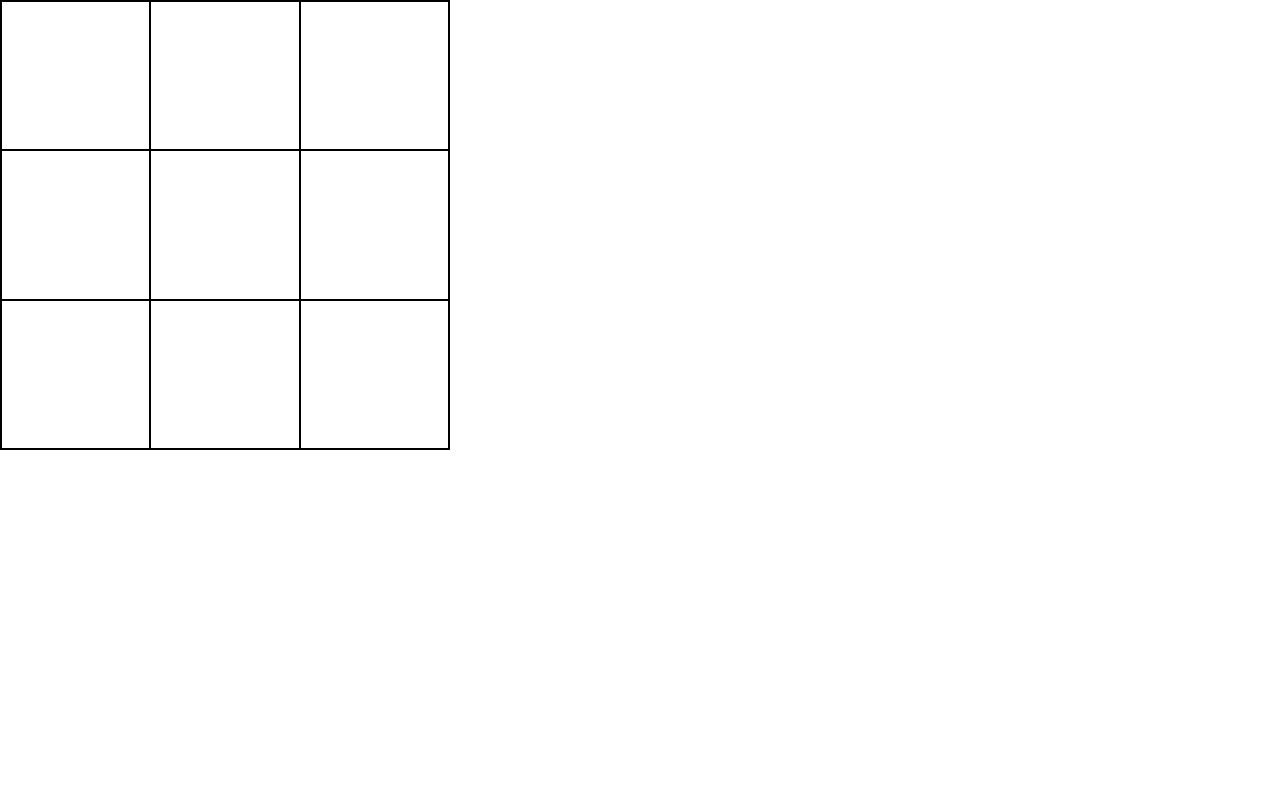
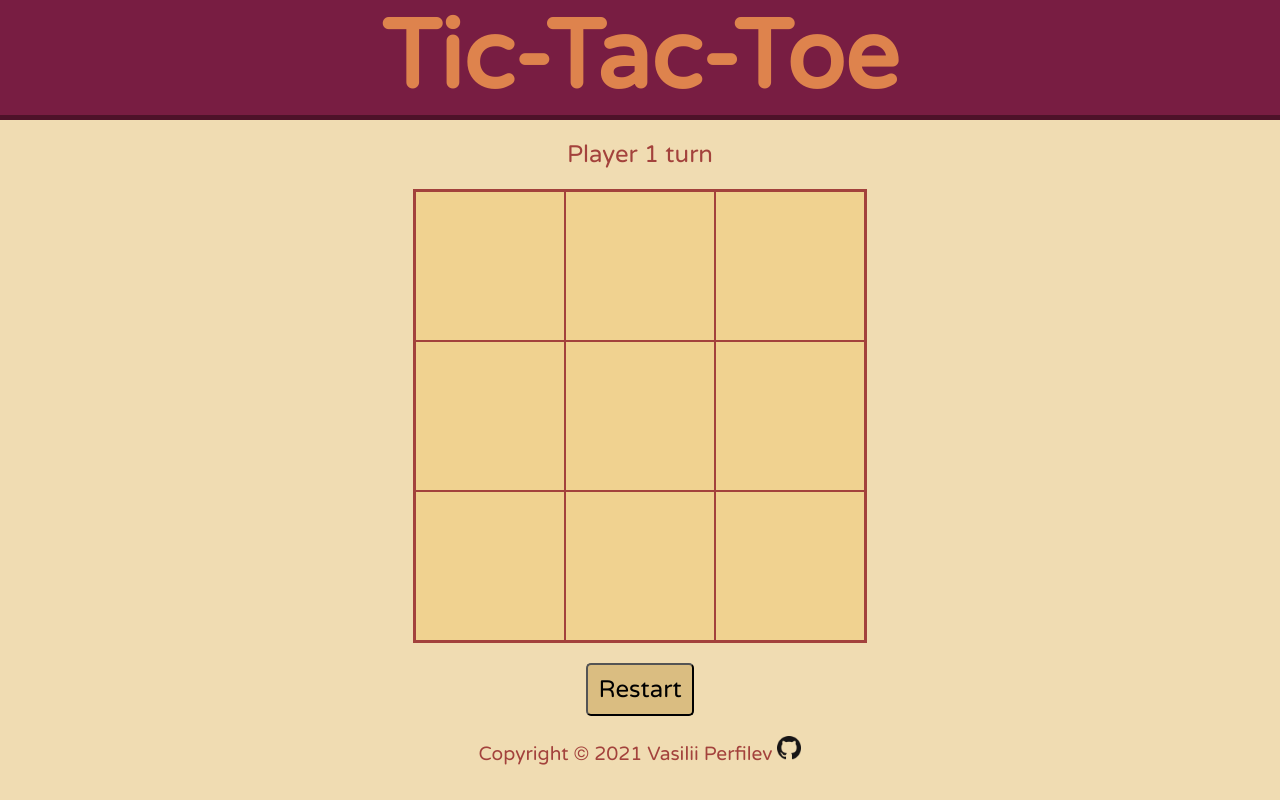
Before and after one commit to vasiliiperfilev/tic-tac-toe, a plain HTML site: page index.html in a window 1280 px wide. Drawn offline with Linux system fonts and the light colour scheme.

Commit message:
Add basic design

```diff
--- a/index.html
+++ b/index.html
@@ -5,12 +5,25 @@
     <meta http-equiv="X-UA-Compatible" content="IE=edge">
     <meta name="viewport" content="width=device-width, initial-scale=1.0">
     <link rel="stylesheet" href="styles.css">
+    <link
+      href="https://fonts.googleapis.com/css2?family=Roboto&family=Varela+Round&display=swap"
+      rel="stylesheet"
+    >
     <script src="script.js" defer></script>
     <title>Tic Tac Toe</title>
 </head>
 <body>
-    <div class="gameBoard">
-
+    <div class="header">
+        <h1>Tic-Tac-Toe</h1>
+    </div>
+    <div class="main">
+        <p class="infoLabel">Player 1 turn</p>
+        <div class="gameBoard"></div>
+        <button class="restartBtn">Restart</button>
+    </div>
+    <div class="footer">
+        Copyright &copy; 2021 Vasilii Perfilev
+        <a href="https://github.com/vasiliiperfilev"><img src="images/GitHub-Mark-64px.png">
     </div>
 </body>
 </html>
--- a/styles.css
+++ b/styles.css
@@ -1,29 +1,117 @@
+:root {
+    --background-color: #f0dcb2;
+    --font-color: #A3423C;
+    --header-background-color: #781D42;
+    --header-font-color: #DE834D;
+    --field-background-color: #F0D290;
+    --field-background-color-hover: #f1cb77;
+    --border-color: #A3423C;
+    --header-border-color: #4d1229;
+    --button-background-color: #dabd81;
+    --button-hover-background: rgb(235, 198, 121);
+    --button-active-background: rgb(235, 192, 100);
+    --font: 'Varela Round', sans-serif;
+}
+
 * {
     box-sizing: border-box;
     margin: 0;
     padding: 0;
+    font-family: var(--font);
 }
 
-.body{
+.header {
+    width: 100%;
+    font-size: 48px;
+    text-align: center;
+    background-color: var(--header-background-color);
+    color: var(--header-font-color);
+    border-bottom: 5px solid var(--header-border-color);
+}
+
+body{
+    display: flex;
+    flex-direction: column;
+    justify-content: center;
+    align-items: center;
+    background-color: var(--background-color);
+    color: var(--font-color);
+    font-size: 24px;
+}
+
+.infoLabel {
+    padding: 20px;
+}
+
+.main {
+    display: flex;
+    flex-direction: column;
+    justify-content: center;
+    align-items: center;
+    flex: 1;
+}
+
+.gameBoard {
+    height: 454px;
+    width: 454px;
     display: flex;
     justify-content: center;
     align-items: center;
-}
-
-.gameBoard {
-    height: 450px;
-    width: 450px;
-    display: flex;
     flex-wrap: wrap;
-    border: 1px solid black;
+    border: 2px solid var(--border-color);
+    border-collapse: collapse;
 }
 
 .gridCell {
-    border: 1px solid black;
-    width: 33.3333%;
-    height: 33.3333%;
+    border: 1px solid var(--border-color);
+    width: 150px;
+    height: 150px;
     font-size: 50px;
     display: flex;
     justify-content: center;
     align-items: center;
+    background-color: var(--field-background-color);
 }
+
+.gameBoard:nth-child(3n) {
+    width: 100%;
+}
+
+.gridCell:hover {
+    background-color: var(--field-background-color-hover);
+}
+
+.restartBtn {
+    margin: 20px;
+    padding: 10px;
+    font-size: 24px;
+    background-color: var(--button-background-color);
+    border-radius: 5px;
+}
+
+.restartBtn:hover {
+    background-color: var(--button-hover-background);
+    cursor: pointer;
+}
+
+.restartBtn:active {
+    background-color: var(--button-active-background);
+}
+
+.footer {
+    text-align: center;
+    font-size: 0.8em;
+}
+
+.footer img {
+    height: 24px;
+    width: auto;
+    transition: 0.5s;
+}
+
+.footer img:hover {
+    height: 24px;
+    width: auto;
+    transform: scale(1.2) rotate(360deg);
+    cursor: pointer;
+}
```
Also changed, not shown: script.js (+0 -10 lines), images/GitHub-Mark-64px.png (added).
